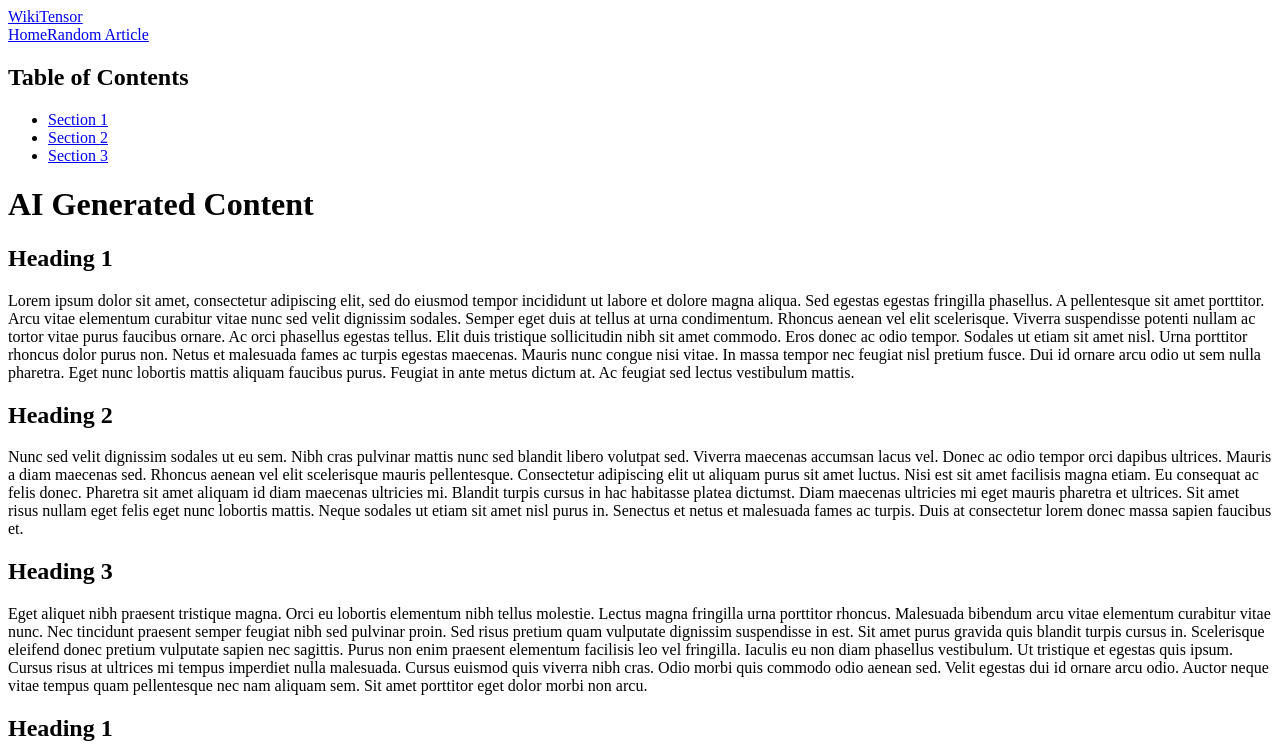
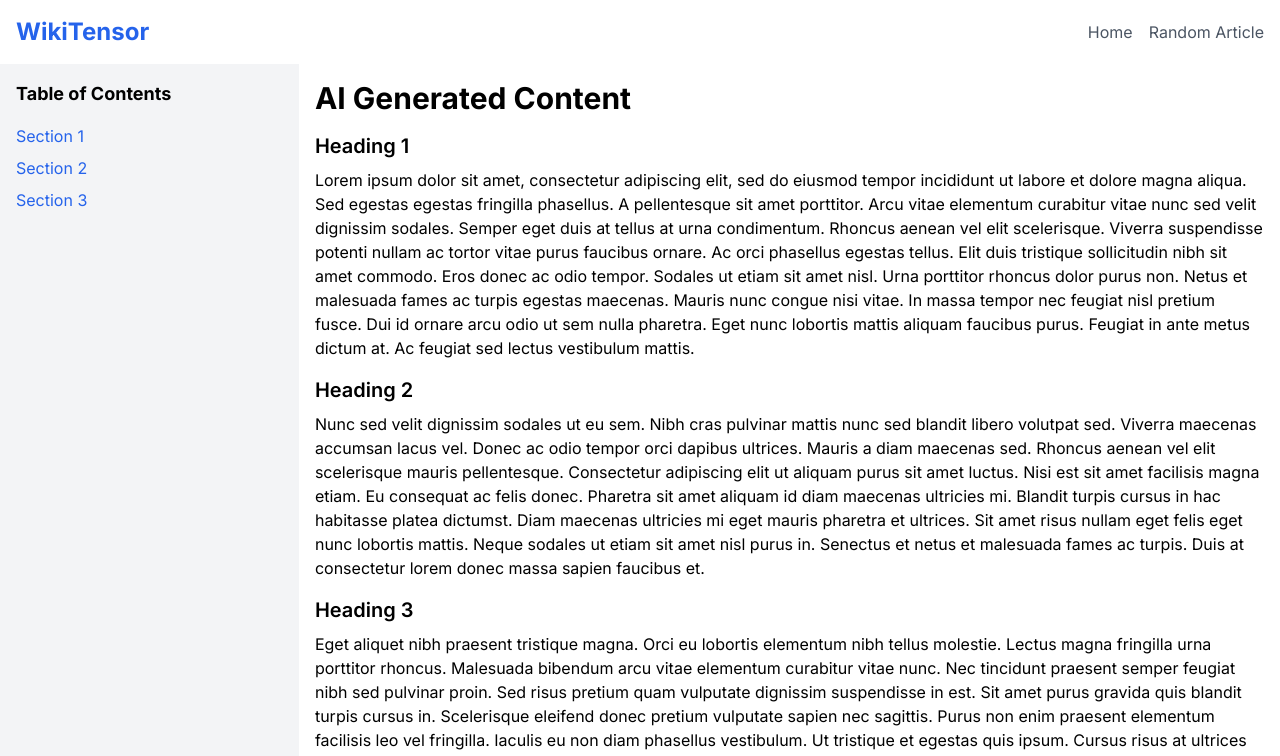
Before and after one commit to astrosoftlab/wiki.northtensor, a Next.js app: page /wiki in a window 1280 px wide. Shown: the top 756 px of the page. Built offline with nearby package versions, Linux system fonts and the light colour scheme.

Commit message:
re-arrange pages for formatting to work

```diff
--- a/app/page.tsx
+++ b/app/page.tsx
@@ -13,7 +13,7 @@ const App = () => {
           <a href="/" className="text-gray-600 hover:text-gray-900">
             Home
           </a>
-          <a href="/app/wiki" className="text-gray-600 hover:text-gray-900">
+          <a href="/wiki" className="text-gray-600 hover:text-gray-900">
             Random Article
           </a>
         </div>
@@ -24,7 +24,7 @@ const App = () => {
 
           <div className="flex justify-center">
             <img
-              src="app/neural.jpg"
+              src="pages/neural.jpg"
               alt="LOGO"
               className="max-w-full h-auto"
             />
--- a/pages/wiki.tsx
+++ b/app/wiki/page.tsx
@@ -1,7 +1,7 @@
 import React from 'react';
 
 
-const wikitemplate = () => {
+const App = () => {
   const generateContent = () => {
     // Generate content dynamically (example)
     const headings = ['Heading 1', 'Heading 2', 'Heading 3'];
@@ -76,4 +76,4 @@ const wikitemplate = () => {
   );
 };
 
-export default wikitemplate;
+export default App;
--- a/pages/globals.css
+++ /dev/null
@@ -1,27 +0,0 @@
-@tailwind base;
-@tailwind components;
-@tailwind utilities;
-
-:root {
-  --foreground-rgb: 0, 0, 0;
-  --background-start-rgb: 214, 219, 220;
-  --background-end-rgb: 255, 255, 255;
-}
-
-@media (prefers-color-scheme: dark) {
-  :root {
-    --foreground-rgb: 255, 255, 255;
-    --background-start-rgb: 0, 0, 0;
-    --background-end-rgb: 0, 0, 0;
-  }
-}
-
-body {
-  color: rgb(var(--foreground-rgb));
-  background: linear-gradient(
-      to bottom,
-      transparent,
-      rgb(var(--background-end-rgb))
-    )
-    rgb(var(--background-start-rgb));
-}
```
Also changed, not shown: pages/layout.tsx (deleted, +0 -21 lines), pages/page.tsx (deleted, +0 -53 lines).
